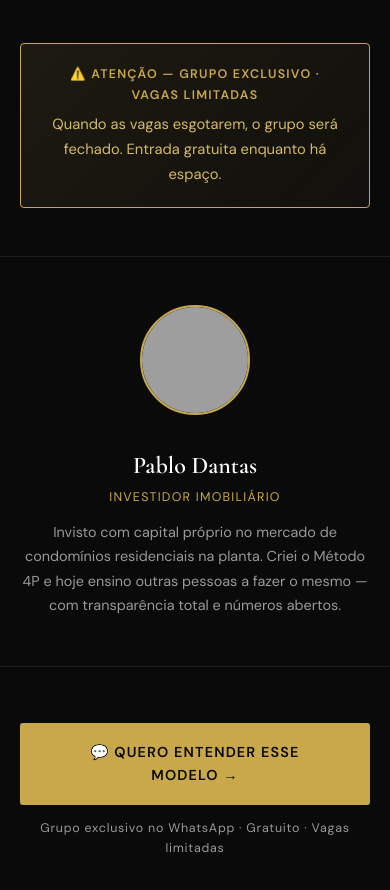
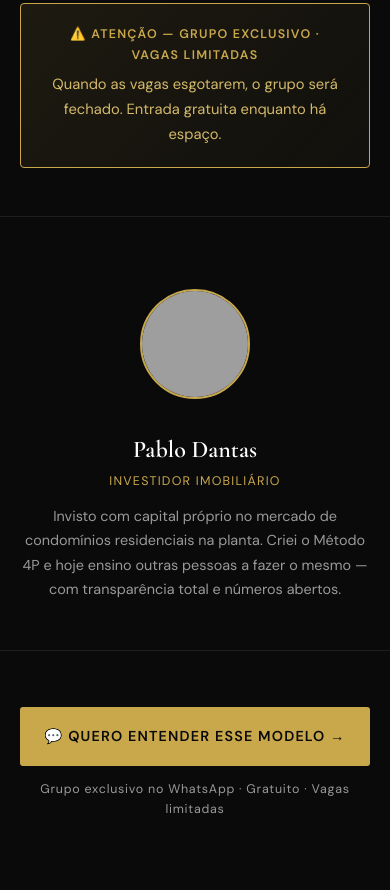
Before and after one commit to pablo4ppatrimonial/4p-patrimonial, a plain HTML site: page grupo/index.html in a window 390 px wide. Shown: the part 970-1860 px from the top of the page. Drawn offline with nearby package versions, Linux system fonts and the light colour scheme; grey boxes are pictures that could not be loaded.

Commit message:
grupo: foto mais abaixo + botao full-width no mobile

```diff
--- a/grupo/index.html
+++ b/grupo/index.html
@@ -170,7 +170,7 @@
 
     /* ── BIO ── */
     .bio-section {
-      padding: 48px 0;
+      padding: 72px 0 48px;
       border-top: 1px solid var(--card-border);
     }
 
@@ -253,6 +253,11 @@
       border: none;
       border-top: 1px solid var(--card-border);
     }
+
+    @media (max-width: 480px) {
+      .hero { padding: 48px 0 40px; }
+      .cta-btn { display: block; width: 100%; text-align: center; padding: 18px 20px; }
+    }
   </style>
 </head>
 <body>
```
